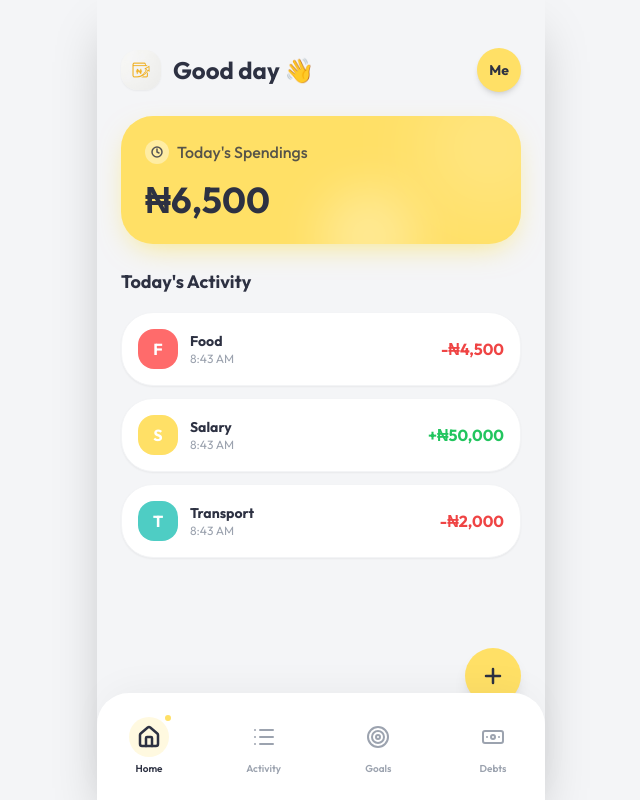
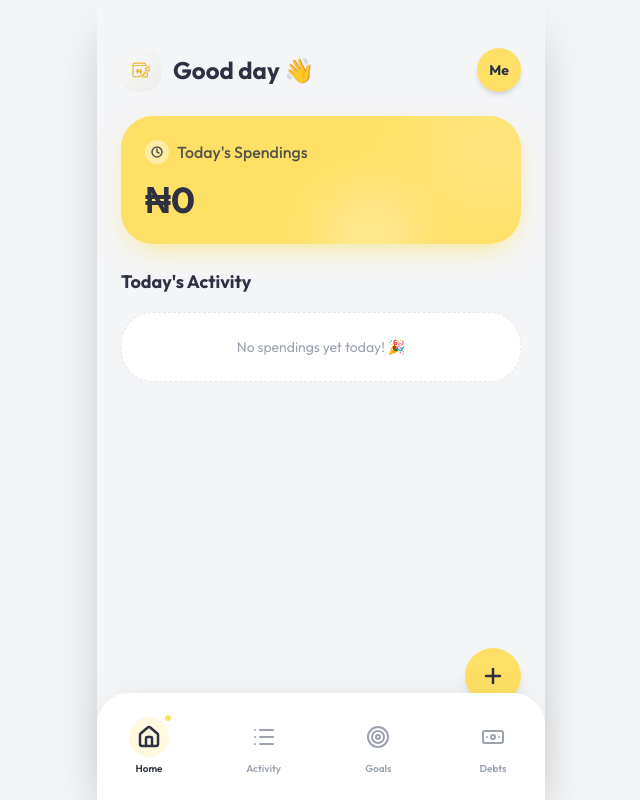
Before and after one commit to UsmanArazak/Vex, a React (Vite) app: page / in a window 1280 px wide. Shown: the whole page, without its empty margins (319-959 px from the left). Built offline with nearby package versions, Linux system fonts and the light colour scheme.

Commit message:
Remove fallback mock transactions

```diff
--- a/src/pages/Dashboard.jsx
+++ b/src/pages/Dashboard.jsx
@@ -7,16 +7,7 @@ const Dashboard = ({ onNavigate }) => {
   const rawTransactions = getTransactions();
   const categories = getCategories();
 
-  const hasData = rawTransactions.length > 0;
-
-  // Mock data for initial empty state visualization if needed
-  const mockTransactions = [
-    { id: '1', amount: 4500, categoryId: 'cat-1', type: 'expense', date: new Date().toISOString() },
-    { id: '2', amount: 50000, categoryId: 'cat-5', type: 'income', date: new Date().toISOString() },
-    { id: '3', amount: 2000, categoryId: 'cat-2', type: 'expense', date: new Date().toISOString() },
-  ];
-
-  const transactions = hasData ? rawTransactions : mockTransactions;
+  const transactions = rawTransactions;
 
   // Calculations
   const { totalBalance, todayExpense, currentMonthExpense } = useMemo(() => {
```
